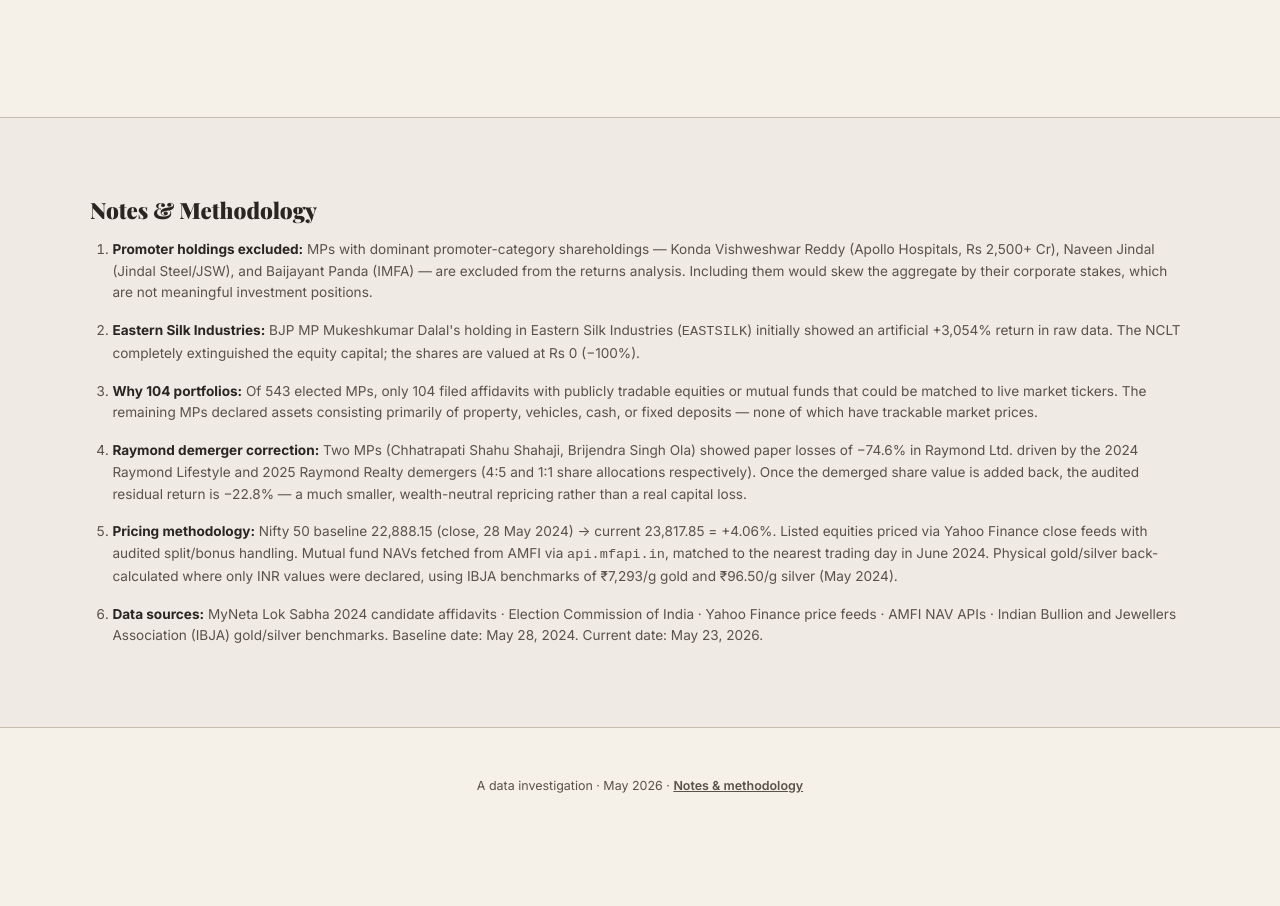
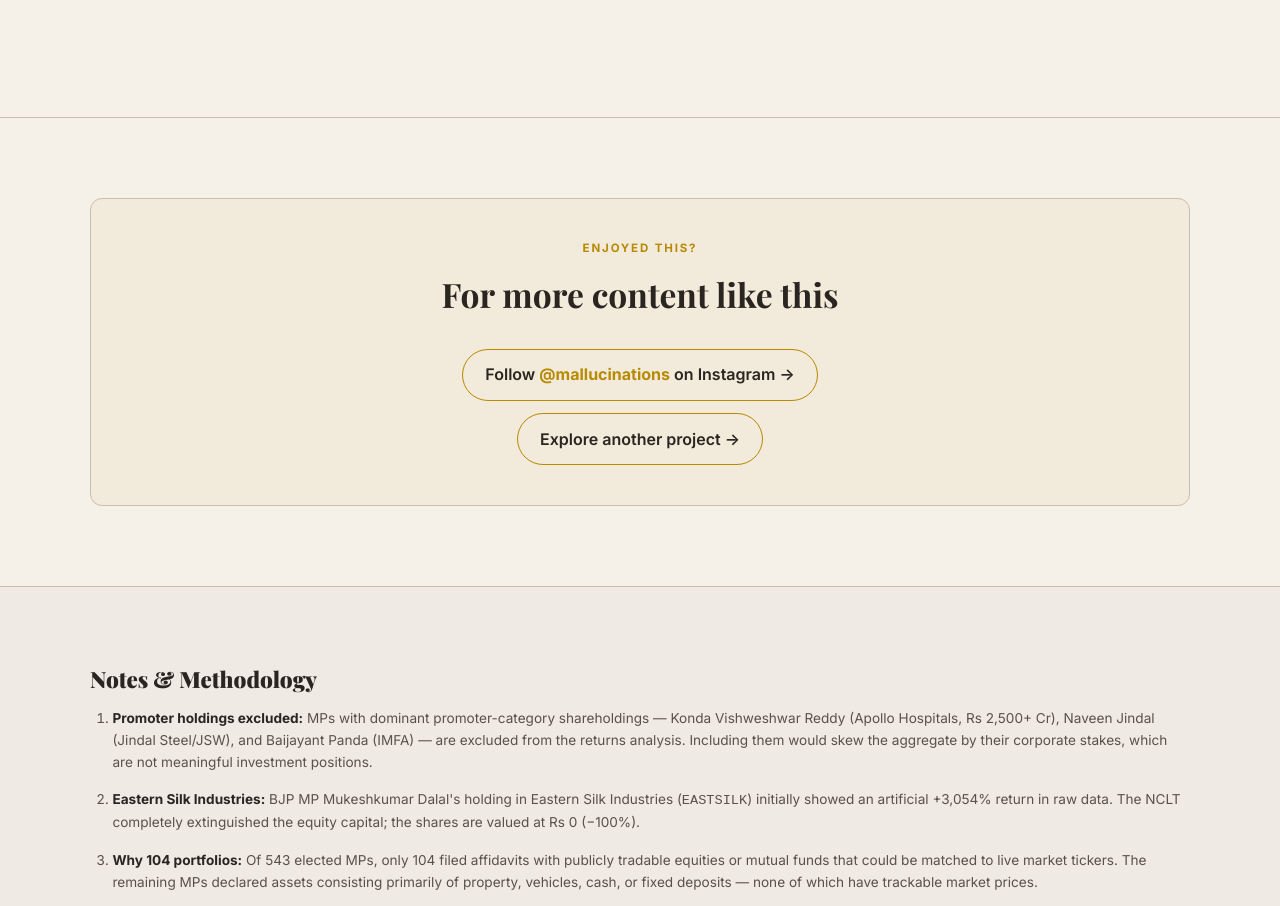
Before and after one commit to josephsebk/neta-story, a plain HTML site: page index.html in a window 1280 px wide. Shown: the part 9814-10720 px from the top of the page. Before the commit the page ends 10658 px from the top, so only its background shows below. Drawn offline with nearby package versions, Linux system fonts and the light colour scheme; a script that the page names is missing; a web font is replaced by a local one.

Commit message:
Add 'more content' CTA section + GoatCounter analytics scaffold
- New section before footnotes linking to instagram.com/mallucinations
  and the transcendent-raindrop netlify project (pill-style CTA buttons)
- GoatCounter snippet before </body> with YOURCODE placeholder + setup
  comment (privacy-friendly: pageviews, referrers, country location, no
  cookie banner)
- validate.js: also skip protocol-relative (//) URLs in the asset check

```diff
--- a/index.html
+++ b/index.html
@@ -515,6 +515,24 @@
     </div>
   </section>
 
+  <!-- ═══════════════════ MORE CONTENT ═══════════════════ -->
+  <section class="chapter" id="more-content">
+    <div class="chapter-inner">
+      <div class="more-box">
+        <p class="more-kicker">Enjoyed this?</p>
+        <h2 class="more-title">For more content like this</h2>
+        <div class="more-links">
+          <a class="more-link" href="https://www.instagram.com/mallucinations/" target="_blank" rel="noopener">
+            Follow <strong>@mallucinations</strong> on Instagram →
+          </a>
+          <a class="more-link" href="https://transcendent-raindrop-564aee.netlify.app/" target="_blank" rel="noopener">
+            Explore another project →
+          </a>
+        </div>
+      </div>
+    </div>
+  </section>
+
   <!-- ═══════════════════ FOOTNOTES ═══════════════════ -->
   <section class="chapter chapter-alt" id="footnotes">
     <div class="chapter-inner">
@@ -540,5 +558,14 @@
   <script src="data.js"></script>
   <script src="holdings.js"></script>
   <script src="app.js"></script>
+
+  <!-- ═══════════════════ ANALYTICS (GoatCounter) ═══════════════════
+       SETUP (one time): create a free account at https://www.goatcounter.com/,
+       choose a site code (e.g. "mallucinations"), then replace YOURCODE below
+       with it. The dashboard at https://YOURCODE.goatcounter.com shows pageviews,
+       referrers (where visitors came from), and country-level location.
+       Privacy-friendly: no cookies, no consent banner required. -->
+  <script data-goatcounter="https://YOURCODE.goatcounter.com/count"
+          async src="//gc.zgo.at/count.js"></script>
 </body>
 </html>
--- a/style.css
+++ b/style.css
@@ -2128,6 +2128,59 @@
   margin-top: .5rem;
 }
 
+/* ---- "More content" CTA block (before footnotes) ---------------------- */
+.more-box {
+  text-align: center;
+  padding: 2.5rem 1.5rem;
+  background: rgba(184, 138, 0, 0.06);
+  border: 1px solid var(--rule);
+  border-radius: var(--radius-lg);
+}
+
+.more-kicker {
+  font-family: var(--sans);
+  font-size: .72rem;
+  font-weight: 700;
+  letter-spacing: .16em;
+  text-transform: uppercase;
+  color: var(--accent);
+  margin-bottom: .5rem;
+}
+
+.more-title {
+  font-family: var(--serif);
+  font-size: clamp(1.5rem, 4vw, 2.1rem);
+  font-weight: 700;
+  color: var(--ink);
+  margin-bottom: 1.6rem;
+}
+
+.more-links {
+  display: flex;
+  flex-direction: column;
+  gap: .8rem;
+  align-items: center;
+}
+
+.more-link {
+  display: inline-block;
+  font-family: var(--sans);
+  font-size: 1rem;
+  font-weight: 600;
+  color: var(--ink);
+  text-decoration: none;
+  padding: .7rem 1.4rem;
+  border: 1px solid var(--accent);
+  border-radius: 999px;
+  transition: background .2s ease, color .2s ease;
+}
+.more-link strong { color: var(--accent); }
+.more-link:hover {
+  background: var(--accent);
+  color: #fff;
+}
+.more-link:hover strong { color: #fff; }
+
 /* ---- Disclaimer box (between Ch.1 and Ch.2) ---------------------------- */
 .disclaimer-box {
   background: rgba(184, 138, 0, 0.06);
```
Also changed, not shown: tests/validate.js (+2 -1 lines).
